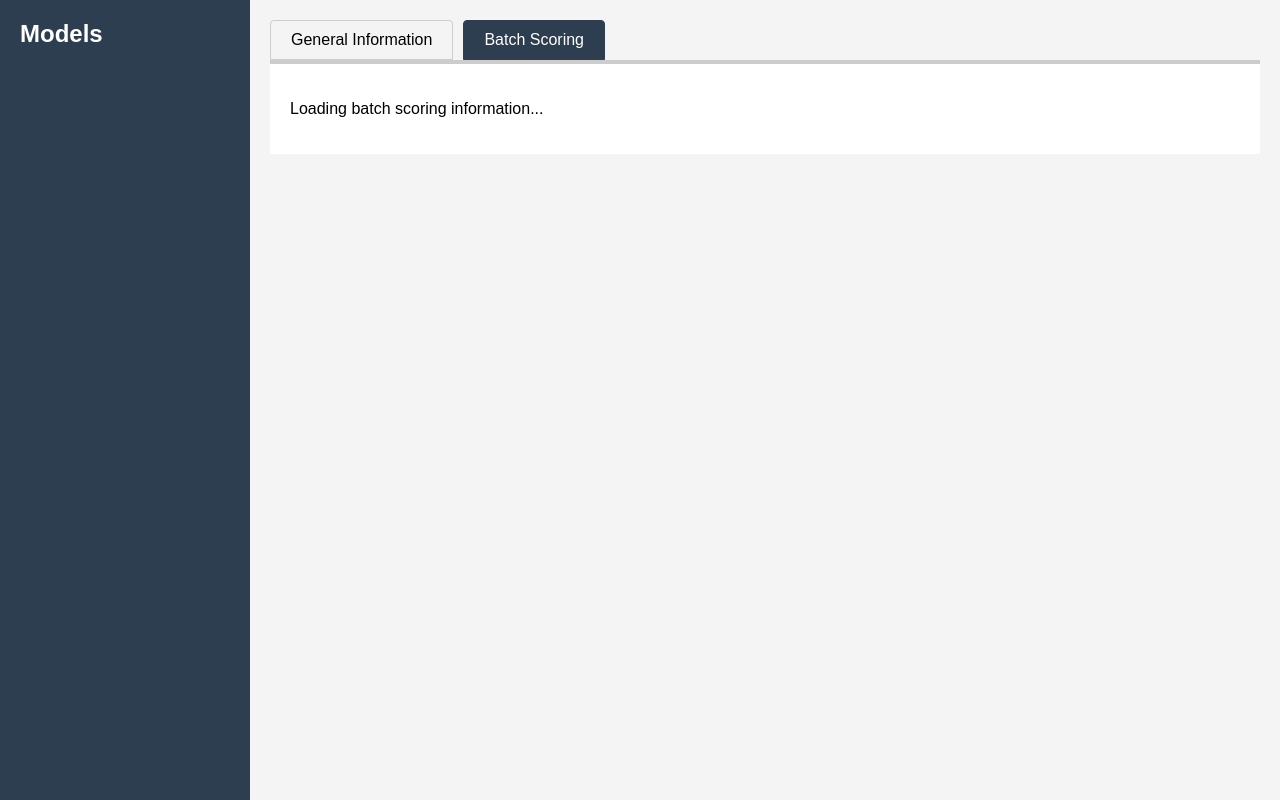
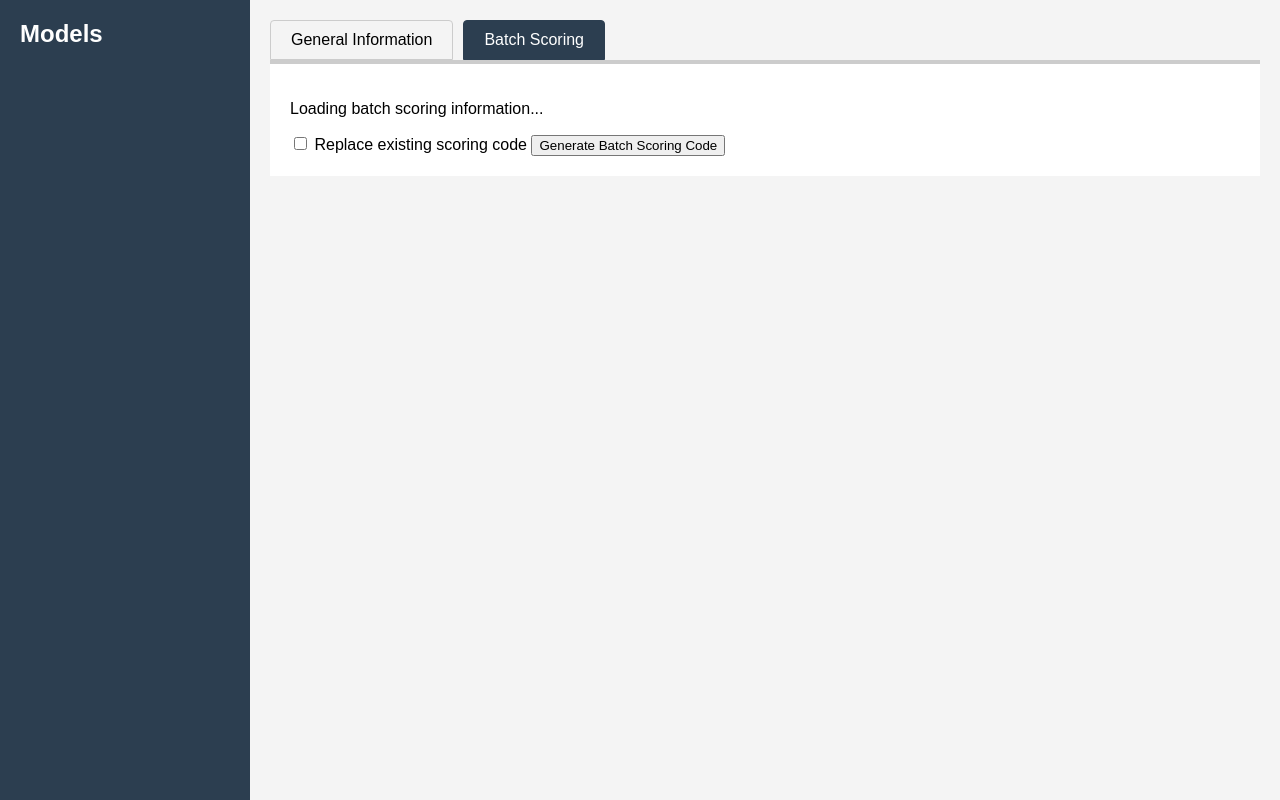
Before and after one commit to MrocznyZdzichu/ml, a FastAPI app: page / in a window 1280 px wide, after a click on "Batch Scoring". Run offline with FastAPI, Linux system fonts and the light colour scheme; data that the repository does not hold is empty.

Commit message:
frontend for generating batch codes

```diff
--- a/mlops-services/ModelManager/app.py
+++ b/mlops-services/ModelManager/app.py
@@ -130,47 +130,24 @@ async def api_batchscode_modtime(model_name: str):
 
 @app.post("/{model_name}/generate-batch-scoring")
 async def api_generate_batch_scoring(request: Request, model_name: str, replace: bool = False):
-    logger.info(f"Generating batch score code for {model_name}")
     reg_models = await registered_models()
 
     if model_name not in reg_models:
-        message = "Requested model is not registered."
         return JSONResponse({"detail" : f"Model {model_name} not found."}, status_code=404)
 
-    scorefile_path = os.path.join('model-repository', model_name, 'score_batch.py')
-    if os.path.exists(scorefile_path) and not replace:
-        logger.info(f"Score batch file already exists for {model_name}.")
-        return JSONResponse(
-            {"requires_confirmation": True, "message": f"Batch scoring code already exists for {model_name}. Replace?"},
-            status_code=200
-        )
+    if addons.check_batchfile_created(model_name) and replace == False:
+        return JSONResponse({"detail": f"Batch scoring code already exists for {model_name}."}, status_code=200)
 
     try:
         model = ModelManager.load_model(model_name, in_docker=IN_DOCKER)
         model.generate_batch_score_code()
     except Exception as e:
-        logger.error("Error during batch scoring code generation", exc_info=True)
-        message = f"Error generating batch scoring code for {model_name}: {e}"
-        return templates.TemplateResponse(
-            "index.html",
-            {"request": request, "registered_models": reg_models, "message": message},
-            status_code=500
-        )
+        return JSONResponse({"detail": f"Error generating batch scoring code for {model_name}: {str(e)}"}, status_code=500)
 
     if not addons.check_batchfile_created(model_name):
-        message = 'Generator method did not fail but batchscore does not exist.'
-        return templates.TemplateResponse(
-            "index.html",
-            {"request": request, "registered_models": reg_models, "message": message},
-            status_code=500
-        )
+        return JSONResponse({"detail": 'Generator method did not fail but batchscore does not exist.'}, status_code=500)
 
-    message = f"Successfully generated batch scoring code for {model_name}."
-    return templates.TemplateResponse(
-        "index.html",
-        {"request": request, "registered_models": reg_models, "message": message},
-        status_code=200
-    )
+    return JSONResponse({"detail": f"Successfully generated batch scoring code for {model_name}."}, status_code=200)
 
 @app.post("/{model_name}/execute-batch-scoring")
 async def api_execute_batch_scoring(request: Request, model_name: str, has_headers: bool, file: UploadFile = File(...)):
--- a/mlops-services/ModelManager/templates/index.html
+++ b/mlops-services/ModelManager/templates/index.html
@@ -162,7 +162,15 @@
             <div id="batch-score-info">
                 <p>Loading batch scoring information...</p>
             </div>
+            <div id="batch-score-actions">
+                <label>
+                    <input type="checkbox" id="replace-checkbox">
+                    Replace existing scoring code
+                </label>
+                <button onclick="generateBatchScoring()">Generate Batch Scoring Code</button>
+            </div>
         </div>
+
 
     </div>
 
@@ -294,6 +302,38 @@
                     batchInfoDiv.innerHTML = `<p>Error fetching batch score file existence: ${error}</p>`;
                 });
         }
+
+        function generateBatchScoring() {
+            const replace = document.getElementById('replace-checkbox').checked;
+            const modelName = document.querySelector('.model-list li.active')?.textContent.trim();
+
+            if (!modelName) {
+                alert("Please select a model first.");
+                return;
+            }
+
+            console.log(`Sending request to: /${modelName}/generate-batch-scoring?replace=${replace}`);
+
+            fetch(`/${modelName}/generate-batch-scoring?replace=${replace}`, {
+                method: "POST",
+            })
+            .then(response => {
+                if (!response.ok) {
+                    return response.json().then(data => {
+                        throw new Error(data.detail || "Unexpected error occurred.");
+                    });
+                }
+                return response.json();
+            })
+            .then(data => {
+                alert(data.detail); // Wyświetlenie komunikatu z odpowiedzi
+                loadBatchScoreInfo(modelName); // Odśwież informacje o batch scoring
+            })
+            .catch(error => {
+                console.error("Error generating batch scoring code:", error.message);
+                alert(`Error: ${error.message}`);
+            });
+        }
     </script>
 </body>
 </html>
```
